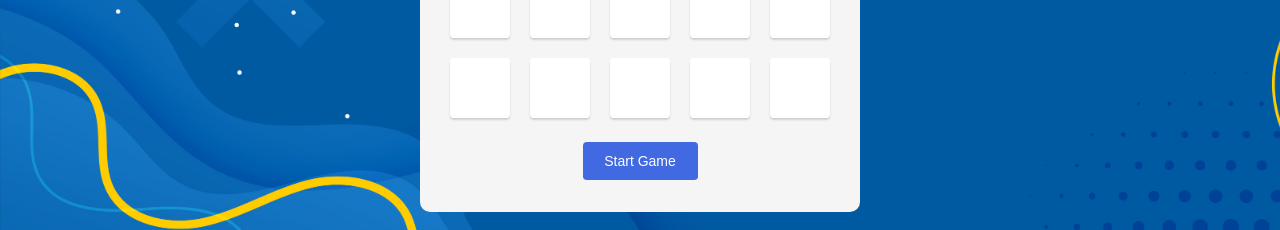
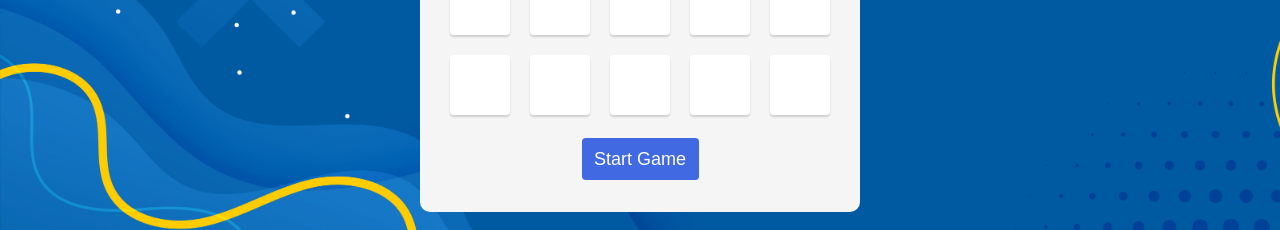
Before and after one commit to JP-DelaVega/tenzies, a React (Create React App) app: page / in a window 1280 px wide. Shown: the part 470-700 px from the top of the page. Built offline with nearby package versions, Linux system fonts and the light colour scheme; the HTML template or start-up script is replaced by a standard one.

Commit message:
Update App.css

```diff
--- a/src/App.css
+++ b/src/App.css
@@ -66,9 +66,9 @@ body {
 
 button{
   border: 0px;
-  width: 115px;
-  font-size:14px;
-  height: 38px;
+  width: 117px;
+  font-size:18px;
+  height: 42px;
   background-color: royalblue;
   color: white;
   border-radius: 3.81px;
@@ -125,6 +125,8 @@ text-justify: inter-word;
 }
 .record-title{
   font-size:45px;
+  margin-top:-5px;
+  margin-bottom:-5px
 }
 .top-10{
 font-size: 19px;
```
